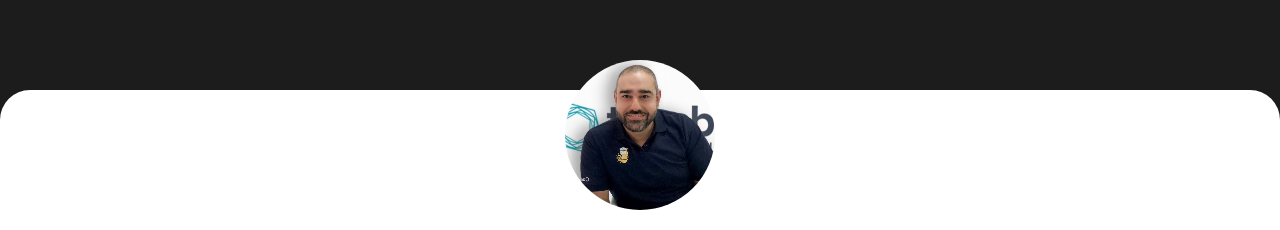
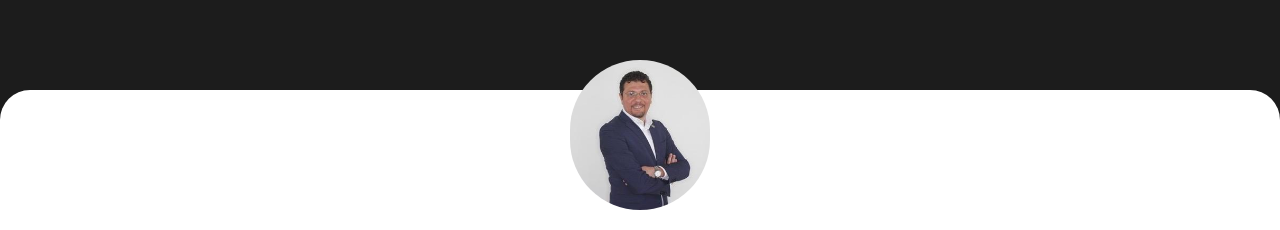
Before and after one commit to taherkaraki/samarkhallouf, a plain HTML site: page index.html in a window 1280 px wide. Shown: the top 230 px of the page. Drawn offline with Linux system fonts and the light colour scheme; a script that the page names is missing.

Commit message:
Update index.html

```diff
--- a/index.html
+++ b/index.html
@@ -69,7 +69,7 @@
 					<div class="row mb-5">
 						<div class="col-md-8 offset-md-2">
 							<div class="text-center mt-img">
-								<p><span class="profile-link-container"><img src="./files/01c4cc32b81cb8c59a9bf5b4c2cf27af.png" alt="Taher Karaki" id="profile-avatar" class="img-fluid"></span></p>
+								<p><span class="profile-link-container"><img src="./files/WhatsApp Image 2022-04-07 at 8.52.00 PM.jpeg" alt="Taher Karaki" id="profile-avatar" class="img-fluid"></span></p>
 								<span class="profile-link-container"><strong class="profile-name">Sherif Hamdy</strong></span>
 							</div>
 							<div>
```
